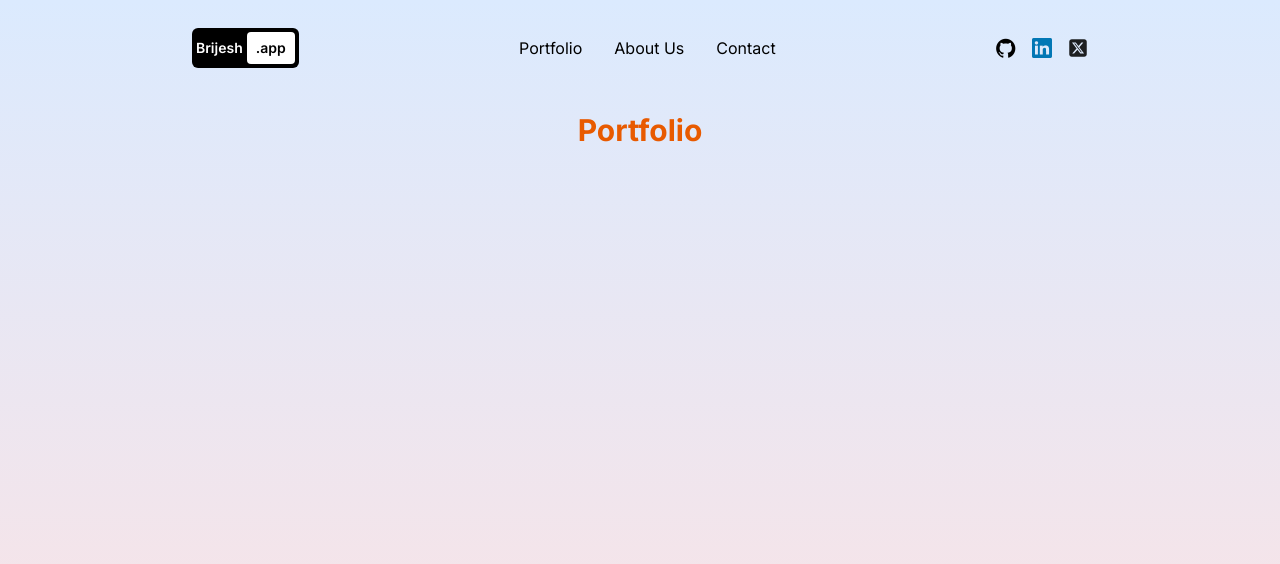
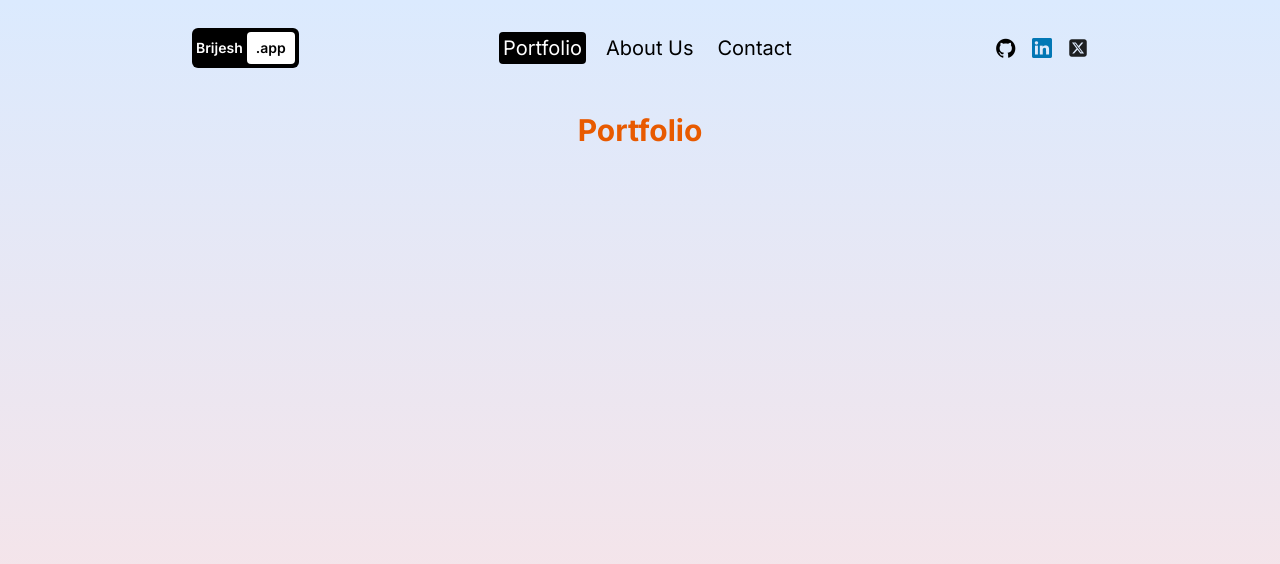
Before and after one commit to brij1728/brijesh-portfolio_, a Next.js app: page / in a window 1280 px wide. Shown: the top 564 px of the page. Built offline with nearby package versions, Linux system fonts and the light colour scheme.

Commit message:
style: adjust font and background style in Header and Menu components
- Increase font size in the Header component for better readability
- Adjust padding and update active and hover styles in Menu links for improved user experience

```diff
--- a/src/components/Header/Header.tsx
+++ b/src/components/Header/Header.tsx
@@ -11,7 +11,7 @@ export const Header = () => {
 
   return (
     <header className='h-full'>
-      <nav className='h-full container mx-auto flex flex-wrap items-center justify-between px-4 sm:px-8 md:px-12 lg:px-20 xl:px-48'>
+      <nav className='h-full container mx-auto flex flex-wrap items-center justify-between px-4 sm:px-8 md:px-12 lg:px-20 xl:px-48 text-xl'>
         {/* Logo */}
         <Link
           href='/'
--- a/src/components/Menu/Menu.tsx
+++ b/src/components/Menu/Menu.tsx
@@ -30,9 +30,9 @@ export const Menu: React.FC<MenuProps> = ({ onLinkClick }) => {
         <li key={index}>
           <Link
             href={item.href}
-            className={`font-md rounded p-2 ${
+            className={`font-md rounded p-1 ${
               pathName === item.href
-                ? 'bg-btn text-primary'
+                ? 'bg-btn text-primary-300 bg-secondary-100'
                 : 'text-secondary hover:text-btn'
             }`}
             onClick={onLinkClick}
```
